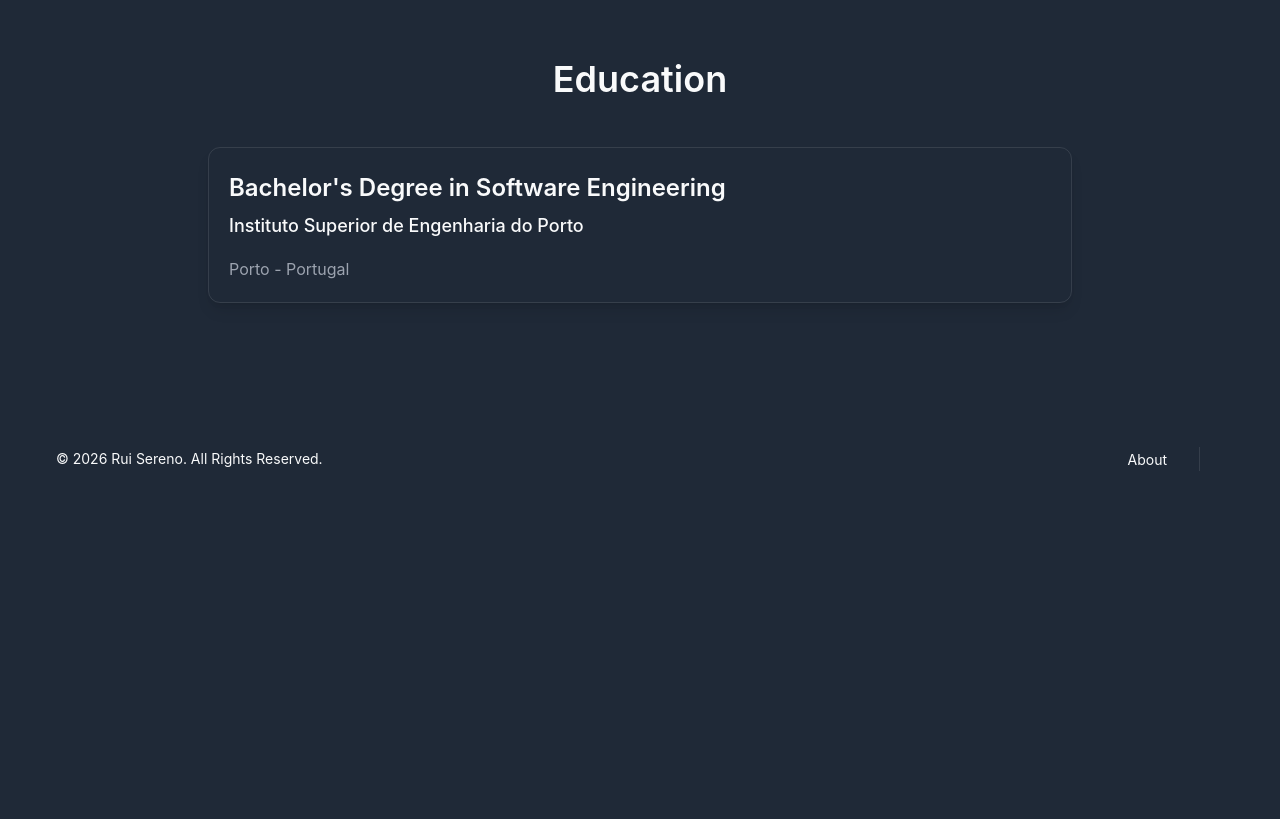
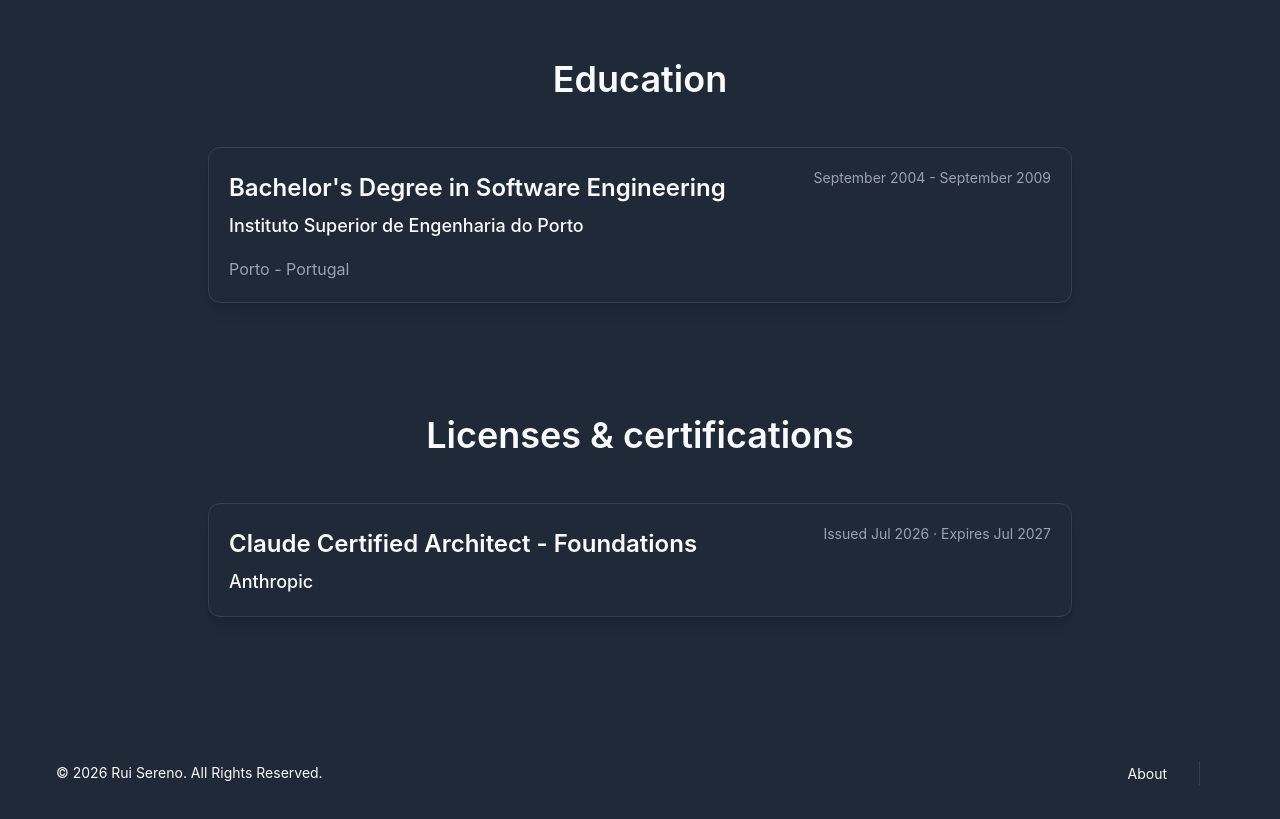
Before and after one commit to ruisereno/ruisereno.github.io, an Astro site: page / in a window 1280 px wide. Shown: the part 2929-3748 px from the top of the page. Before the commit the page ends 3440 px from the top, so only its background shows below. Built offline with nearby package versions, Linux system fonts and the light colour scheme; Astro itself is replaced by a stand-in of ours; some icons are missing.

Commit message:
add certifications section, education dates, balanced hero summary

```diff
--- a/src/components/sections/Hero.astro
+++ b/src/components/sections/Hero.astro
@@ -24,7 +24,7 @@ import { basic } from "../../config/config.json"
           {basic.name}
         </h1>
 
-        <p class="mt-5 text-base sm:text-xl">
+        <p class="mt-5 text-base sm:text-xl lg:text-balance">
           {basic.summary}
         </p>
       </div>
--- a/src/components/sections/Resume.astro
+++ b/src/components/sections/Resume.astro
@@ -2,6 +2,7 @@
 import Projects from "./resume/Projects.astro"
 import Experience from "./resume/Experience.astro"
 import Education from "./resume/Education.astro"
+import Certifications from "./resume/Certifications.astro"
 ---
 
 <section class="bg-background py-8">
@@ -18,6 +19,10 @@ import Education from "./resume/Education.astro"
       <div class="w-full lg:w-3/4">
         <Education />
       </div>
+
+      <div class="w-full lg:w-3/4">
+        <Certifications />
+      </div>
     </div>
   </div>
 </section>
--- /dev/null
+++ b/src/components/sections/resume/Certifications.astro
@@ -0,0 +1,6 @@
+---
+import CardListSection from "./CardListSection.astro"
+import { certifications } from "../../../config/config.json"
+---
+
+<CardListSection title="Licenses & certifications" items={certifications} />
--- a/src/config/config.json
+++ b/src/config/config.json
@@ -80,7 +80,16 @@
       "title": "Bachelor's Degree in Software Engineering",
       "subTitle": "Instituto Superior de Engenharia do Porto",
       "link": "https://isep.ipp.pt",
+      "dates": "September 2004 - September 2009",
       "details": "Porto - Portugal"
+    }
+  ],
+  "certifications": [
+    {
+      "title": "Claude Certified Architect - Foundations",
+      "subTitle": "Anthropic",
+      "link": "https://www.credly.com/badges/07f8f13f-6a37-432b-9a25-5e487ebe73f0",
+      "dates": "Issued Jul 2026 · Expires Jul 2027"
     }
   ],
   "menuItems": [
```
